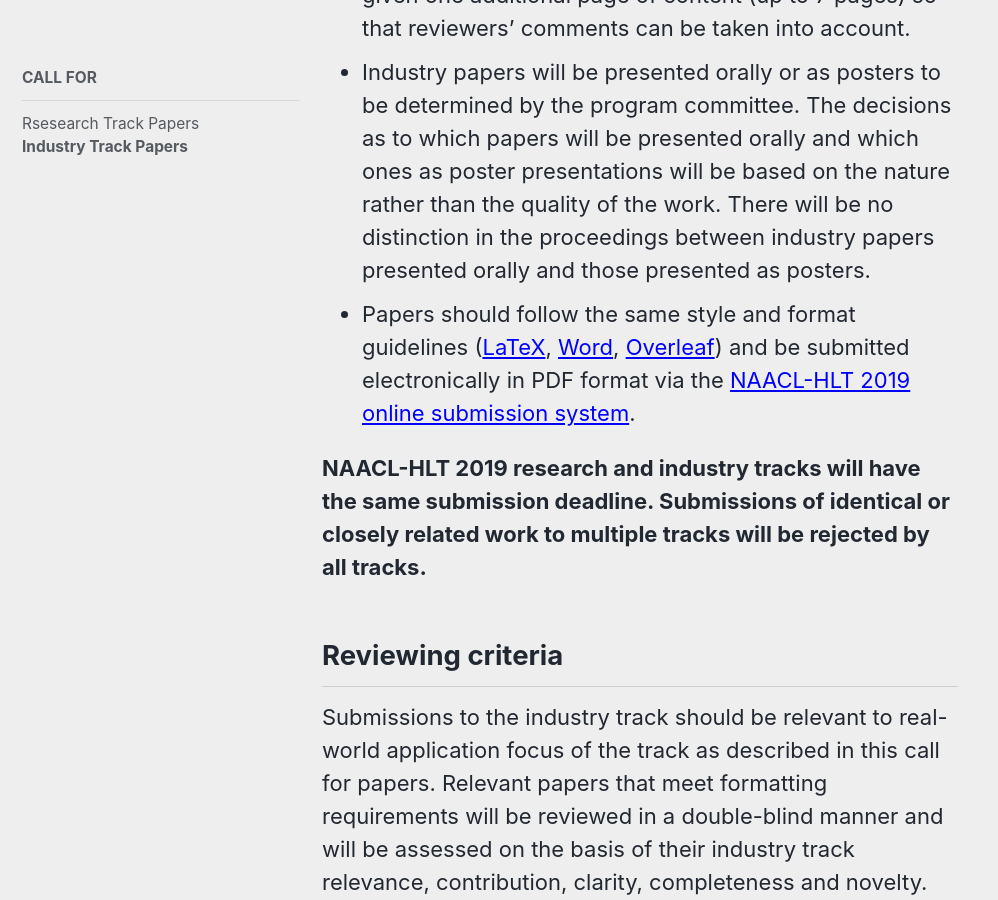
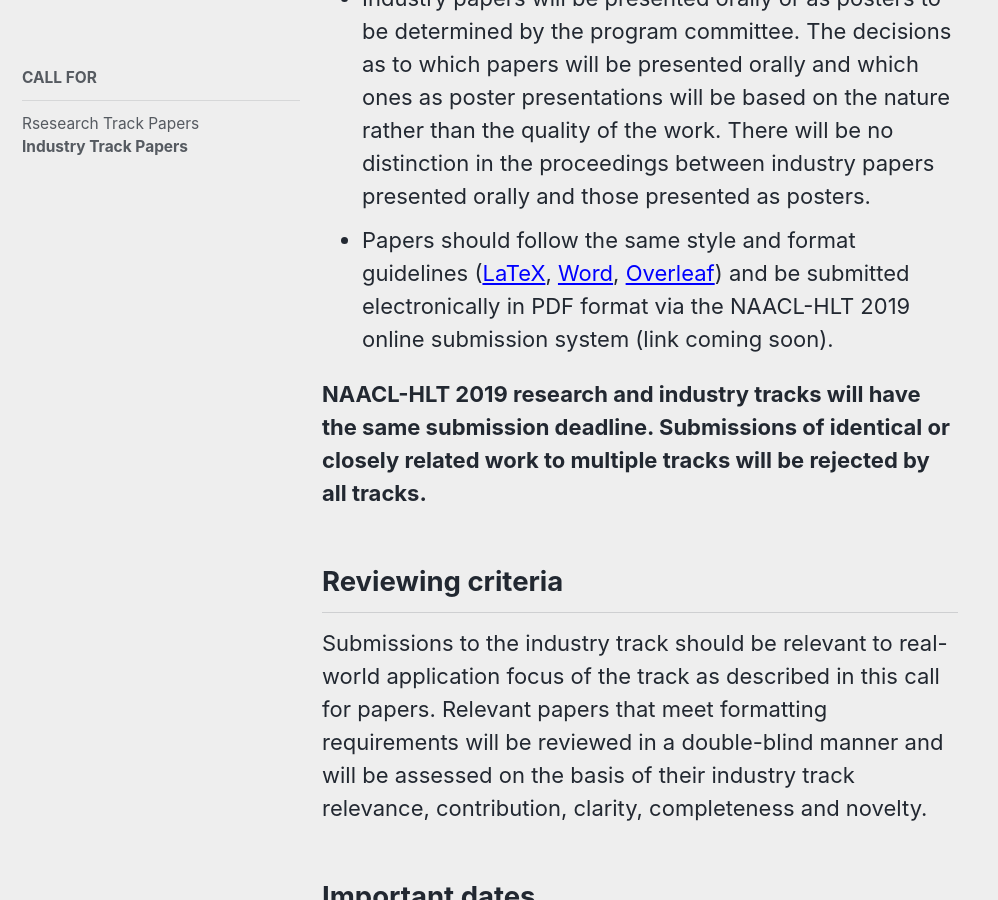
Before and after one commit to naacl-org/naacl-2021-website, a Jekyll site: the page built from _pages/calls/industry.md, in a window 1280 px wide and 900 px high, scrolled down 2137 px. Shown: the whole window, without its empty margins (0-998 px from the left). Built offline with Jekyll 4.4.1, drawn with Linux system fonts in a browser that asks for light colours; nearby versions of some CDN libraries.

Commit message:
remove submission button and link.

```diff
--- a/_pages/calls/industry.md
+++ b/_pages/calls/industry.md
@@ -13,13 +13,14 @@
 
 The industry track at NAACL-HLT 2019 will be a venue for all members of the ACL community to share and learn about recent advances and challenges in the deployment of language processing technologies in real-world systems. Transitioning a technology to real-world industrial strength applications raises a unique set of technical issues. Such issues do not receive the deserved attention in language technology forums and are often relegated to isolated instances and vagaries of specific systems, with little effort to learn from common experiences.
 
-<div class="text-center">
+<!-- <div class="text-center">
 <a href="https://www.softconf.com/naacl2019/papers" target="_blank" class="btn btn--primary">Submit a Paper</a>
-</div>
+</div> -->
 
 ## Topics
 
-We invite submissions in all [technical areas of NAACL-HLT 2019](/calls/papers/#topics) pertaining to practical issues in real-world deployment of NLP and speech processing technologies. Papers that describe key lessons learned and new challenges posed by real-world implementations are solicited, including, but not limited to, the following topics (in alphabetical order):
+We invite submissions in all [technical areas of NAACL-HLT 2019](/
+calls/papers/#topics) pertaining to practical issues in real-world deployment of NLP and speech processing technologies. Papers that describe key lessons learned and new challenges posed by real-world implementations are solicited, including, but not limited to, the following topics (in alphabetical order):
 
 - Continuous improvement of deployed systems
 - Cost considerations
@@ -46,7 +47,7 @@
 - Similar to the research track, authors must register the title, author list, abstract and keywords by **December 3, 2018**.
 - Industry track papers should not exceed six (6) pages in length (excluding references). Accepted papers will be given one additional page of content (up to 7 pages) so that reviewers’ comments can be taken into account.
 - Industry papers will be presented orally or as posters to be determined by the program committee. The decisions as to which papers will be presented orally and which ones as poster presentations will be based on the nature rather than the quality of the work. There will be no distinction in the proceedings between industry papers presented orally and those presented as posters.
-- Papers should follow the same style and format guidelines ([LaTeX](/downloads/naaclhlt2019-latex.zip), [Word](/downloads/naaclhlt2019-word.zip), [Overleaf](https://www.overleaf.com/latex/templates/instructions-for-naacl-hlt-2019-proceedings/xyyfwfkswhth)) and be submitted electronically in PDF format via the [NAACL-HLT 2019 online submission system](https://www.softconf.com/naacl2019/papers).
+- Papers should follow the same style and format guidelines ([LaTeX](/downloads/naaclhlt2019-latex.zip), [Word](/downloads/naaclhlt2019-word.zip), [Overleaf](https://www.overleaf.com/latex/templates/instructions-for-naacl-hlt-2019-proceedings/xyyfwfkswhth)) and be submitted electronically in PDF format via the NAACL-HLT 2019 online submission system (link coming soon).
 
 **NAACL-HLT 2019 research and industry tracks will have the same submission deadline. Submissions of identical or closely related work to multiple tracks will be rejected by all tracks.**
 
```
